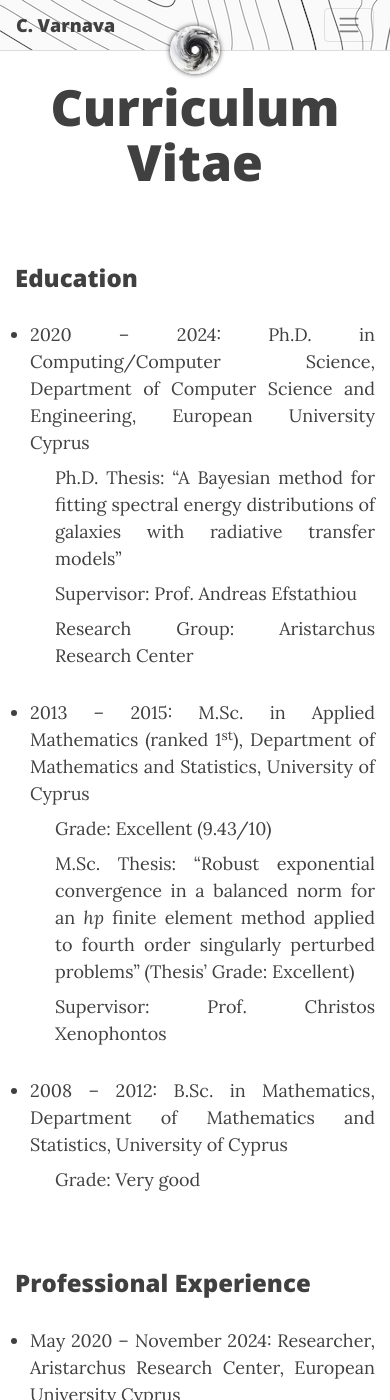
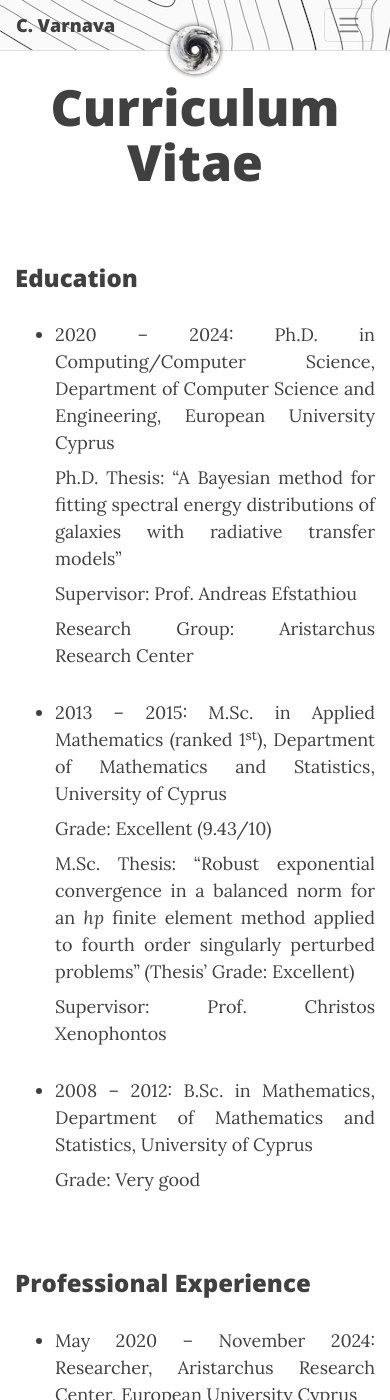
Before and after one commit to ch-var/ch-var.github.io, a Jekyll site: the page built from cv.html, in a window 390 px wide and 1400 px high. Built offline with Jekyll 4.4.1, drawn with Linux system fonts in a browser that asks for light colours; formulas are drawn with MathJax 3.

Commit message:
Update cv.html

```diff
--- a/cv.html
+++ b/cv.html
@@ -169,7 +169,7 @@ mathjax: true
 
   @media (max-width: 767px) {
     .responsive-margin {
-      margin-left: -25px;
+      margin-left: 0px;
       margin-right: 0px;
     }
   }
```
